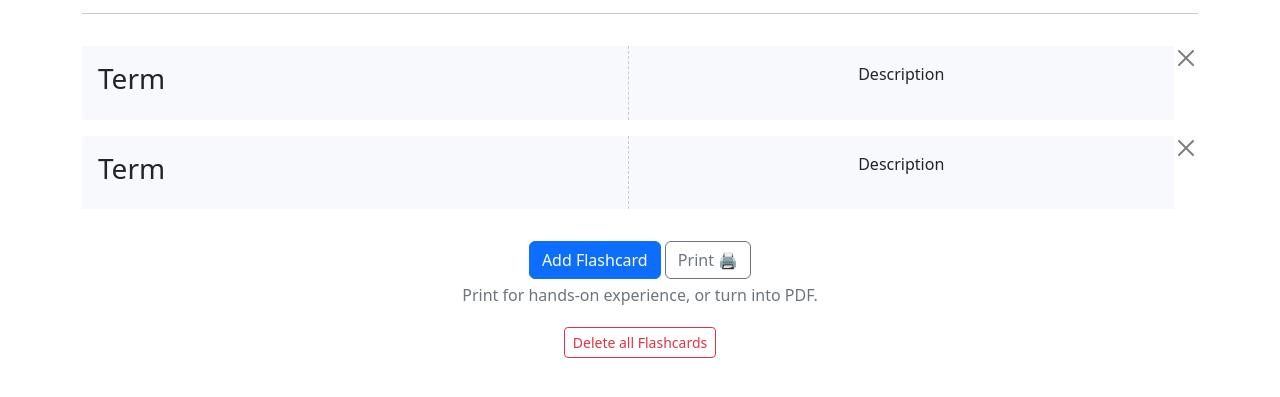
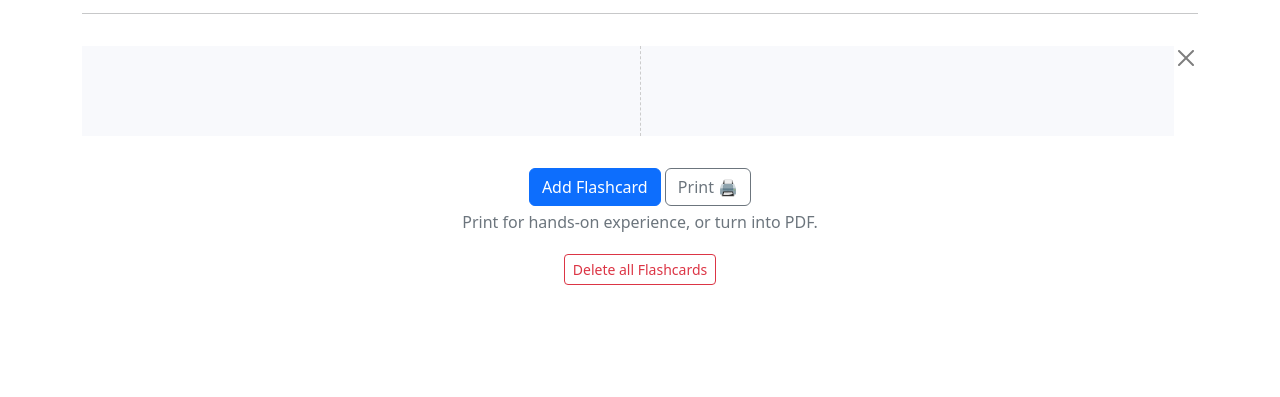
Before and after one commit to apetkov/apetkov.github.io, a plain HTML site: page index.html in a window 1280 px wide. Both pictures are taken after a click on the button "Add Flashcard". Shown: the part 183-580 px from the top of the page. Drawn offline with nearby package versions, Linux system fonts and the light colour scheme.

Commit message:
Update index.html

```diff
--- a/index.html
+++ b/index.html
@@ -13,6 +13,7 @@
         padding: 1em;
         background-color: #f8f9fc;
         flex: 1 1 0;
+        margin: 0;
       }
 
       .description {
@@ -63,10 +64,12 @@
 
       <hr />
     </div>
-    <div id="itemList" class="container py-3"></div>
+
+    <div id="flashcard-container" class="container py-3"></div>
+
     <div class="container d-print-none">
       <div class="d-flex justify-content-center">
-        <button type="button" class="btn btn-primary" onclick="addItemFromUI()">
+        <button type="button" class="btn btn-primary" id="add-button">
           Add Flashcard
         </button>
         &nbsp;
@@ -86,7 +89,7 @@
         <button
           type="button"
           class="btn btn-sm btn-outline-danger"
-          onclick="addItemDummy()"
+          onclick="deleteAllFlashcards()"
         >
           Delete all Flashcards
         </button>
@@ -94,61 +97,77 @@
     </div>
 
     <script>
-      const uid = function () {
-        return Date.now().toString(36) + Math.random().toString(36).substr(2);
-      };
+      const addButton = document.getElementById("add-button");
+      const flashcardContainer = document.getElementById("flashcard-container");
 
-      // Load flashcards from localStorage on page load
-      const savedFlashcards =
-        JSON.parse(localStorage.getItem("flashcards")) || [];
+      let flashcards = [];
 
-      // Add an example flashcard if no flashcards exist
-      if (savedFlashcards.length === 0) {
-        addItem();
+      // Load flashcards from local storage on page load
+      const storedFlashcards = localStorage.getItem("flashcards");
+      if (storedFlashcards) {
+        flashcards = JSON.parse(storedFlashcards);
+        renderFlashcards();
       }
 
-      // populate UI with saved flashcards
-      savedFlashcards.forEach((flashcard) =>
-        addItem(flashcard.title, flashcard.description, flashcard.id)
-      );
+      addButton.addEventListener("click", () => {
+        const newFlashcard = {
+          term: "",
+          description: "",
+        };
+        flashcards.push(newFlashcard);
+        renderFlashcards();
+        saveFlashcardsToLocalStorage();
+      });
 
-      function addItemFromUI() {
-        const id = uid()
-        const fc = addItem("Term", "Description", id);
-        addToLocalStorage(fc);
+      function renderFlashcards() {
+        flashcardContainer.innerHTML = "";
+        flashcards.forEach((flashcard, index) => {
+          const flashcardElement = document.createElement("div");
+          //flashcardElement.classList.add("flashcard");
+          flashcardElement.className = "d-flex mb-3 flashcard"
+
+          const termElement = document.createElement("h3");
+          termElement.classList.add("term");
+          termElement.textContent = flashcard.term;
+          termElement.setAttribute("contenteditable", true);
+          termElement.addEventListener("input", () => {
+            flashcards[index].term = termElement.textContent;
+            saveFlashcardsToLocalStorage();
+          });
+          flashcardElement.appendChild(termElement);
+
+          const descriptionElement = document.createElement("div");
+          descriptionElement.classList.add("description");
+          descriptionElement.textContent = flashcard.description;
+          descriptionElement.setAttribute("contenteditable", true);
+          descriptionElement.addEventListener("input", () => {
+            flashcards[index].description = descriptionElement.textContent;
+            saveFlashcardsToLocalStorage();
+          });
+          flashcardElement.appendChild(descriptionElement);
+
+          const removeButton = document.createElement("button");
+          removeButton.classList.add("btn-close");
+          removeButton.classList.add("d-print-none");
+          removeButton.addEventListener("click", () => {
+            flashcards.splice(index, 1);
+            renderFlashcards();
+            saveFlashcardsToLocalStorage();
+          });
+          flashcardElement.appendChild(removeButton);
+
+          flashcardContainer.appendChild(flashcardElement);
+        });
       }
 
-      function addItem(title = "Term", description = "Description", id = 0) {
-        if (title && description) {
-          const newItemDiv = document.createElement("div");
-          newItemDiv.className = "d-flex mb-3 flashcard";
-          newItemDiv.innerHTML = `
-                    <div class="term"><h3 contenteditable="true">${title}</h3></div>
-                    <div class="description" contenteditable="true">${description}</div>
-                    <div class="tool d-print-none"><button type="button" class="btn-close" aria-label="Remove" onclick="removeFlashcard(this.parentNode.parentNode, '${id}')"></button></div>
-                `;
-          document.getElementById("itemList").appendChild(newItemDiv);
-          return { title, description, id };
-        } else {
-          return {};
-        }
+      function deleteAllFlashcards() {
+        flashcards = [];
+        renderFlashcards();
+        saveFlashcardsToLocalStorage();
       }
 
-      // Save flashcard to localStorage
-      function addToLocalStorage(item) {
-        const flashcards = JSON.parse(localStorage.getItem("flashcards")) || [];
-        flashcards.push(item);
+      function saveFlashcardsToLocalStorage() {
         localStorage.setItem("flashcards", JSON.stringify(flashcards));
-      }
-
-      function removeFlashcard(flashcardElement, id) {
-        let flashcardContainer = document.getElementById("itemList");
-        flashcardContainer.removeChild(flashcardElement);
-
-        // Update localStorage
-        const flashcards = JSON.parse(localStorage.getItem("flashcards")) || [];
-        const flashcardsNew = flashcards.filter((fc) => fc.id !== id);
-        localStorage.setItem("flashcards", JSON.stringify(flashcardsNew));
       }
     </script>
   </body>
```
